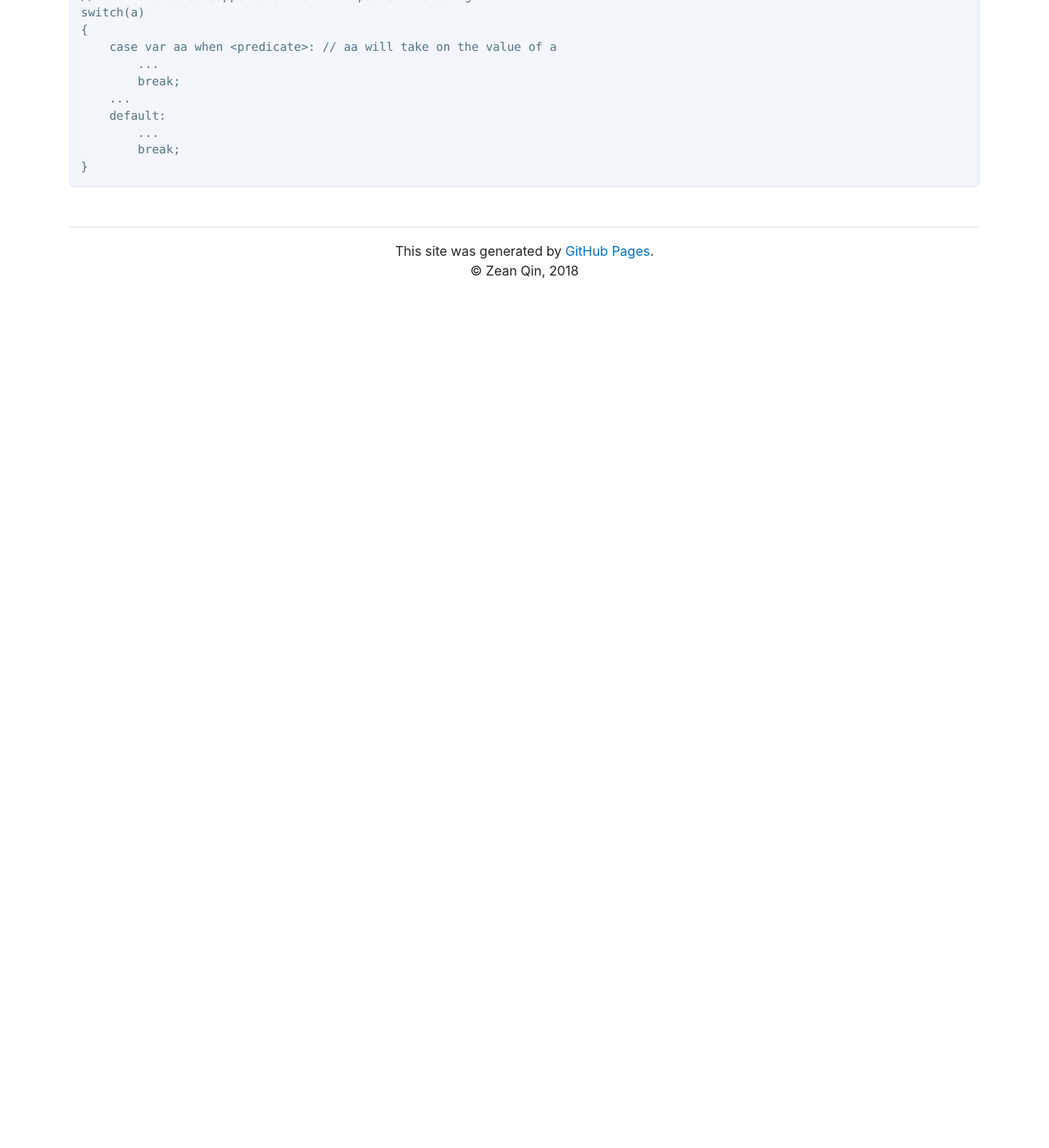
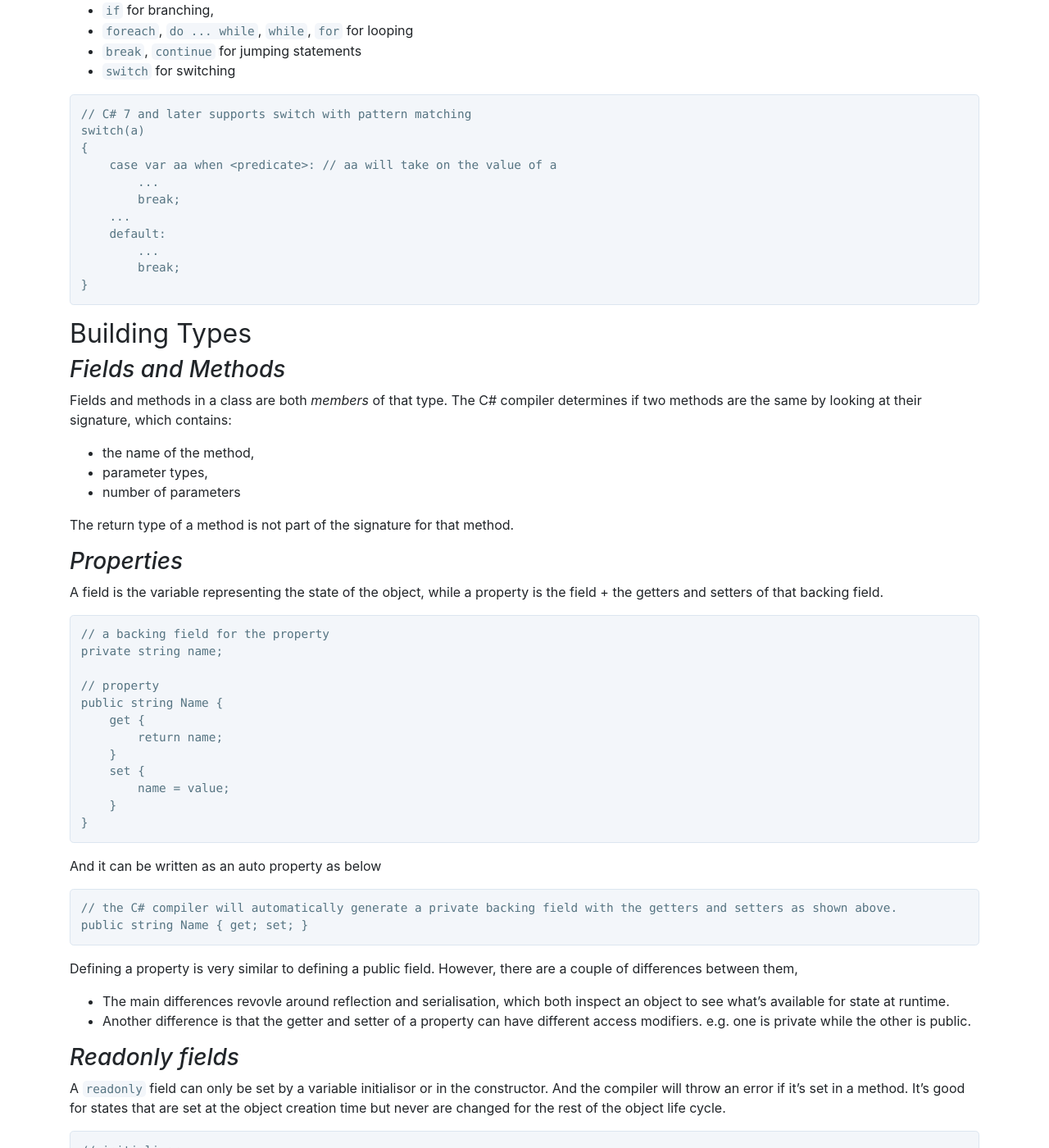
Before and after one commit to ZeanQin/zeanqin.github.io, a Jekyll site: the page built from _posts/2019-06-25-definitive-guide-c#.md, in a window 1280 px wide and 1400 px high, scrolled down 3569 px. Shown: the whole window at 82% size. Built offline with Jekyll 4.4.1, drawn with Linux system fonts in a browser that asks for light colours; before the commit the page ends 3927 px from its top, so only the background shows below that; some of the changed text lies outside the part shown.

Commit message:
Update c# post

````diff
--- a/_posts/2019-06-25-definitive-guide-c#.md
+++ b/_posts/2019-06-25-definitive-guide-c#.md
@@ -118,3 +118,55 @@ switch(a)
         break;
 }
 ```
+## Building Types
+### _Fields and Methods_
+Fields and methods in a class are both _members_ of that type. The C# compiler determines if two methods are the same by looking at their signature, which contains:
+- the name of the method,
+- parameter types,
+- number of parameters
+
+The return type of a method is not part of the signature for that method.
+
+### _Properties_
+A field is the variable representing the state of the object, while a property is the field + the getters and setters of that backing field.
+```c#
+// a backing field for the property
+private string name;
+
+// property
+public string Name {
+    get {
+        return name;
+    }
+    set {
+        name = value;
+    }
+}
+```
+And it can be written as an auto property as below
+```c#
+// the C# compiler will automatically generate a private backing field with the getters and setters as shown above.
+public string Name { get; set; }
+```
+
+Defining a property is very similar to defining a public field. However, there are a couple of differences between them,
+- The main differences revovle around reflection and serialisation, which both inspect an object to see what's available for state at runtime.
+- Another difference is that the getter and setter of a property can have different access modifiers. e.g. one is private while the other is public.
+
+### _Readonly fields_
+A `readonly` field can only be set by a variable initialisor or in the constructor. And the compiler will throw an error if it's set in a method. It's good for states that are set at the object creation time but never are changed for the rest of the object life cycle.
+```C#
+// initializer
+readonly string Cateogry = "Science";
+// or initialise in constructor
+...
+```
+
+### _Const fields_
+`const` has a stricter rule than `readonly`. i.e. it can only be set by an initializer and is not even able to be set inside a constructor. Because it's not tied to a particular object, it's accessed via the type name rather than the object.
+```C#
+// initializer
+public const string CATEGORY = "Science"; // by convension, all const values use upper case for the name of the field.
+```
+
+### _Delegates_
````
